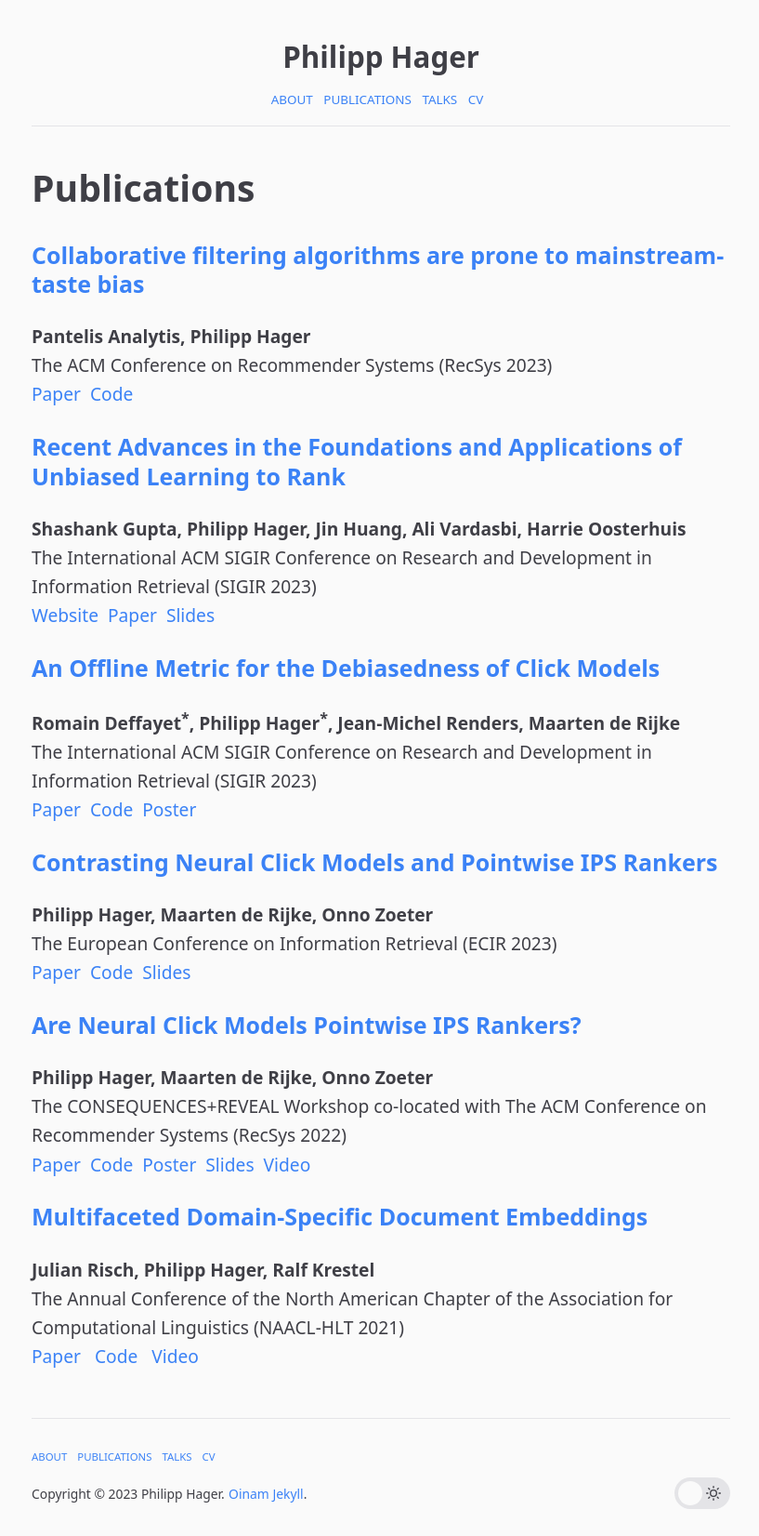
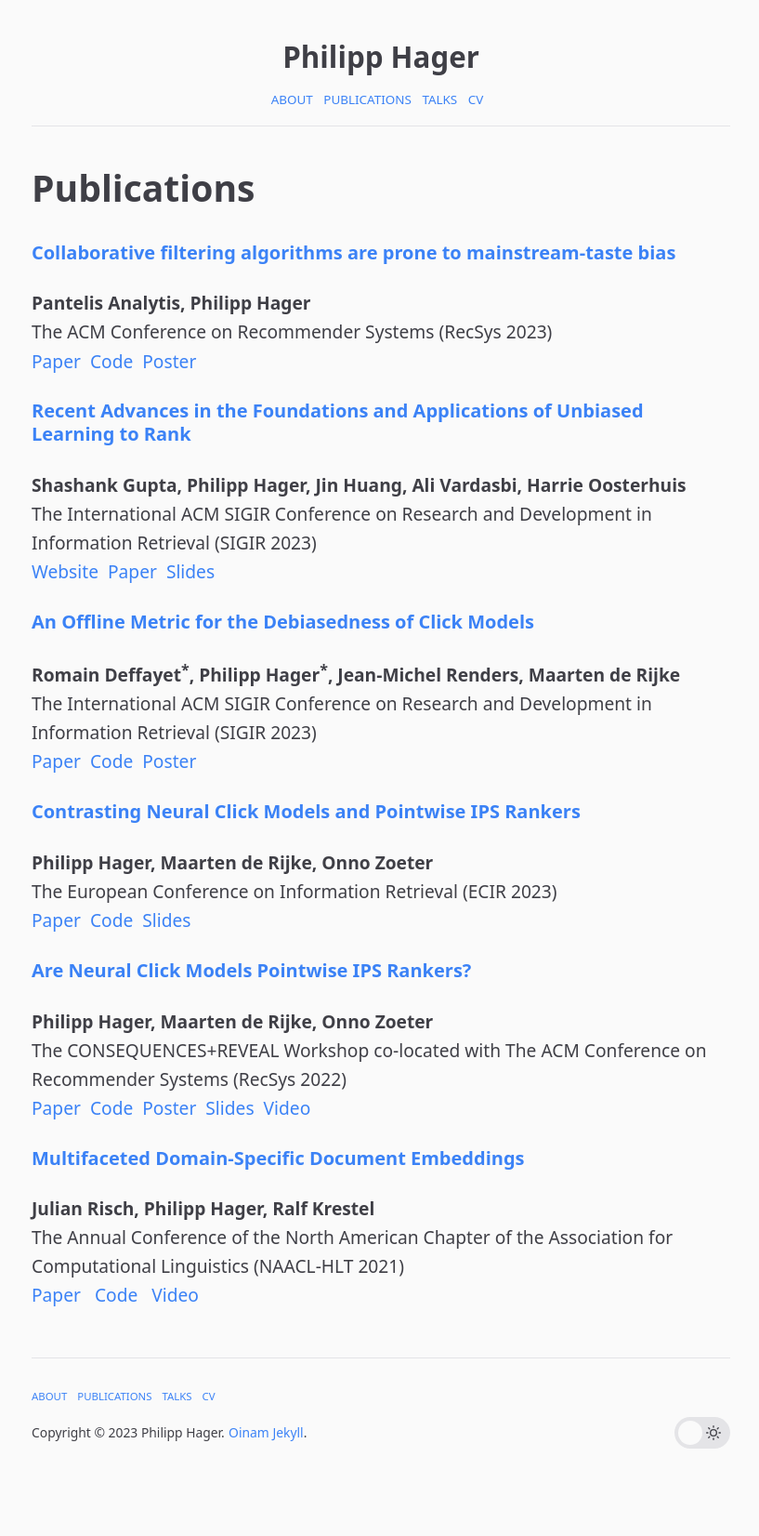
Before and after one commit to philipphager/philipphager.github.io, a Jekyll site: the page built from publications.md, in a window 1280 px wide. Shown: the whole page at 93% size, without its empty margins (230-1047 px from the left). Built offline with Jekyll 4.4.1, drawn with Linux system fonts in a browser that asks for light colours; after the commit the page ends 1586 px from its top, so only the background shows below that.

Commit message:
Add RecSys poster

```diff
--- a/publications.md
+++ b/publications.md
@@ -4,14 +4,15 @@ title: Publications
 permalink: /publications/
 ---
 
-### [Collaborative filtering algorithms are prone to mainstream-taste bias](/assets/papers/2023-recsys-mainstream-taste.pdf)
+#### [Collaborative filtering algorithms are prone to mainstream-taste bias](/assets/papers/2023-recsys-mainstream-taste.pdf)
 **Pantelis Analytis, Philipp Hager**\\
 The ACM Conference on Recommender Systems (RecSys 2023)\\
 [Paper](/assets/papers/2023-recsys-mainstream-taste.pdf)
 &nbsp;[Code](https://github.com/philipphager/recsys-mainstream-taste-bias)
+&nbsp;[Poster](/assets/posters/2023-recsys-mainstream-taste.pdf)
 
 
-### [Recent Advances in the Foundations and Applications of Unbiased Learning to Rank](https://sites.google.com/view/sigir-2023-tutorial-ultr)
+#### [Recent Advances in the Foundations and Applications of Unbiased Learning to Rank](https://sites.google.com/view/sigir-2023-tutorial-ultr)
 **Shashank Gupta, Philipp Hager, Jin Huang, Ali Vardasbi, Harrie Oosterhuis**\\
 The International ACM SIGIR Conference on Research and Development in Information Retrieval (SIGIR 2023)\\
 [Website](https://sites.google.com/view/sigir-2023-tutorial-ultr)
@@ -19,7 +20,7 @@ The International ACM SIGIR Conference on Research and Development in Informatio
 &nbsp;[Slides](https://docs.google.com/presentation/d/1NdhDEn8xKPQO-J0YiF6KPKP20CiNLctF7krrGldEywY/present)
 
 
-### [An Offline Metric for the Debiasedness of Click Models](/assets/papers/2023-sigir-debiasedness.pdf)
+#### [An Offline Metric for the Debiasedness of Click Models](/assets/papers/2023-sigir-debiasedness.pdf)
 **Romain Deffayet<sup>*</sup>, Philipp Hager<sup>*</sup>, Jean-Michel Renders, Maarten de Rijke**\\
 The International ACM SIGIR Conference on Research and Development in Information Retrieval (SIGIR 2023)\\
 [Paper](/assets/papers/2023-sigir-debiasedness.pdf)
@@ -27,7 +28,7 @@ The International ACM SIGIR Conference on Research and Development in Informatio
 &nbsp;[Poster](/assets/posters/2023-sigir-debiasedness.pdf)
 
 
-### [Contrasting Neural Click Models and Pointwise IPS Rankers](/assets/papers/2023-ecir-cm-vs-ips.pdf)
+#### [Contrasting Neural Click Models and Pointwise IPS Rankers](/assets/papers/2023-ecir-cm-vs-ips.pdf)
 **Philipp Hager, Maarten de Rijke, Onno Zoeter**\\
 The European Conference on Information Retrieval (ECIR 2023)\\
 [Paper](/assets/papers/2023-ecir-cm-vs-ips.pdf)
@@ -35,7 +36,7 @@ The European Conference on Information Retrieval (ECIR 2023)\\
 &nbsp;[Slides](/assets/slides/2023-ecir-cm-vs-ips.pdf)
 
 
-### [Are Neural Click Models Pointwise IPS Rankers?](/assets/papers/2022-cm-vs-ips.pdf)
+#### [Are Neural Click Models Pointwise IPS Rankers?](/assets/papers/2022-cm-vs-ips.pdf)
 **Philipp Hager, Maarten de Rijke, Onno Zoeter**\\
 The CONSEQUENCES+REVEAL Workshop co-located with The ACM Conference on Recommender Systems (RecSys 2022)\\
 [Paper](/assets/papers/2022-cm-vs-ips.pdf)
@@ -45,7 +46,7 @@ The CONSEQUENCES+REVEAL Workshop co-located with The ACM Conference on Recommend
 &nbsp;[Video](https://youtube.com/watch?v=N-nn1500Q-g&feature=shares&t=17166)
 
 
-### [Multifaceted Domain-Specific Document Embeddings](https://aclanthology.org/2021.naacl-demos.9/)
+#### [Multifaceted Domain-Specific Document Embeddings](https://aclanthology.org/2021.naacl-demos.9/)
 **Julian Risch, Philipp Hager, Ralf Krestel**\\
 The Annual Conference of the North American Chapter of the Association for Computational Linguistics (NAACL-HLT 2021)\\
 [Paper](https://hpi.de/fileadmin/user_upload/fachgebiete/naumann/people/risch/risch2021multifaceted.pdf)
```
Also changed, not shown: 1 other file.
